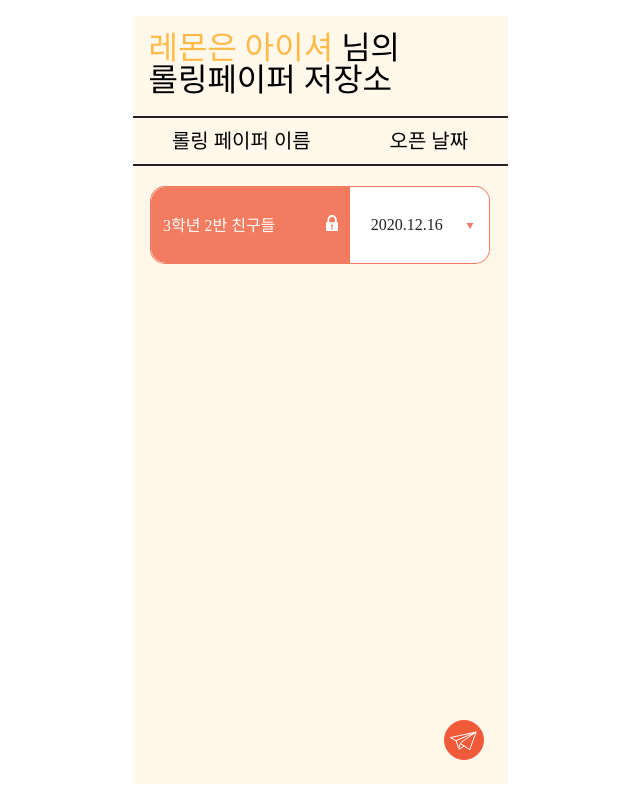
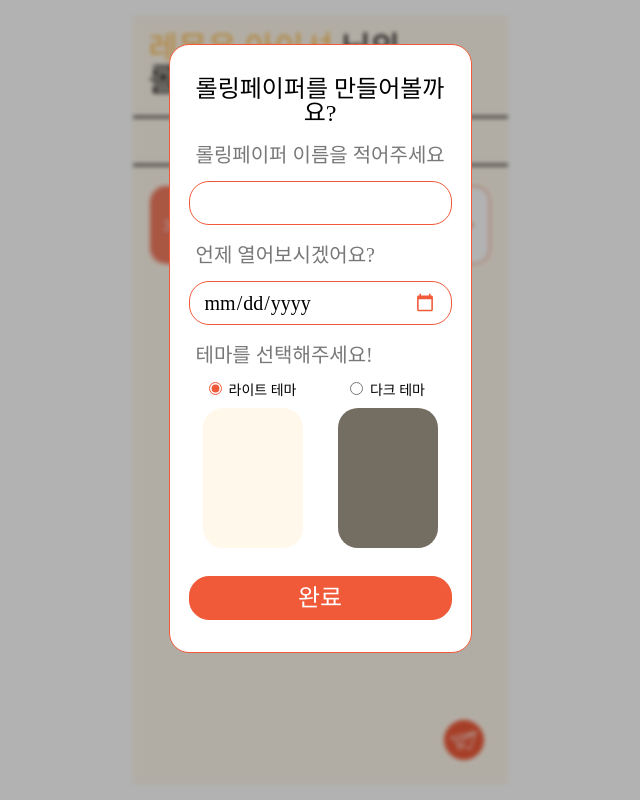
Before and after one commit to Memory-maker/rolling-paper-client, a React (Vite) app: page /mypage in a window 1280 px wide. Both pictures are taken after a click on the button 783 px from the left and 740 px from the top of the page. Shown: the whole page, without its empty margins (320-960 px from the left). Built offline with nearby package versions, Linux system fonts and the light colour scheme; a web font is replaced by a local one.

Commit message:
Feat: mix modal and mypage

```diff
--- a/src/pages/MakeRoll/index.tsx
+++ b/src/pages/Modal/MakeRoll/index.tsx
@@ -1,18 +1,15 @@
-import { useCallback, ChangeEvent, useState } from "react";
-import { useNavigate } from "react-router-dom";
-
-import Modal from "../Modal";
+import { MouseEvent, ChangeEvent, useState } from "react";
 
 import styled from "styled-components";
 
 interface Props {
-  setIsModalOpen: (state: boolean) => void;
+  // setIsModalOpen: (state: boolean) => void;
+  handleClickButton: (e: MouseEvent<HTMLButtonElement>) => void;
 }
 
 const Wrapper = styled.div`
   display: flex;
   max-width: 100%;
-  max-height: 300px;
   flex-direction: column;
   justify-content: space-between;
   align-items: center;
@@ -106,7 +103,7 @@ const Button = styled.button`
   cursor: pointer;
 `;
 
-function MakeRoll({ setIsModalOpen }: Props) {
+function MakeRoll({ handleClickButton }: Props) {
   const [title, setTitle] = useState("");
   const [dueDate, setDueDate] = useState("");
   const [paperTheme, setPaperTheme] = useState("");
@@ -124,26 +121,7 @@ function MakeRoll({ setIsModalOpen }: Props) {
     setPaperTheme(e.currentTarget.value);
   };
 
-  const handleClickButton = () => {
-    fetch("백엔드쪽 서버 url", {
-      method: "post",
-      body: JSON.stringify({
-        title: title,
-        dueDate: dueDate,
-        paperTheme: paperTheme,
-        batch: 1,
-      }),
-    })
-      .then((res) => res.json())
-      .then((res) => {
-        if (res.success) {
-          setPaperUrl(`https://rolling-paper-client-peach.vercel.app/rollingPaper/${res.json()}`);
-        }
-      });
-  };
-
   return (
-    <Modal setIsModalOpen={setIsModalOpen}>
     <Wrapper>
       <Title>롤링페이퍼를 만들어볼까요?</Title>
 
@@ -181,7 +159,6 @@ function MakeRoll({ setIsModalOpen }: Props) {
         </Button>
       </form>
     </Wrapper>
-    </Modal>
   );
 }
 
--- a/src/pages/ShareRoll/index.tsx
+++ b/src/pages/Modal/ShareRoll/index.tsx
@@ -1,7 +1,7 @@
 import { useCallback, useState } from "react";
 import { useNavigate } from "react-router-dom";
 
-import Modal from "../Modal";
+import Modal from "..";
 
 import { ReactComponent as ShareIcon } from "/src/assets/svgs/share.svg";
 import { ReactComponent as ClipboardIcon } from "/src/assets/svgs/Text-files.svg";
@@ -87,32 +87,31 @@ const Span = styled.span`
   padding: 0 15px;
 `;
 
-function ShareRoll({ setIsModalOpen }: Props) {
+function ShareRoll() {
+  const [visible, setVisible] = useState(true);
   const handleClickButton = useCallback(() => {
-    // 공유하기 버튼
+    setVisible(false);
   }, []);
 
   return (
-    <Modal setIsModalOpen={setIsModalOpen}>
     <Wrapper>
       <Title>롤링 페이퍼를 만들었어요! 이제 친구들에게 써달라고 말해볼까요?</Title>
 
       <form>
         <Label>롤링페이퍼 링크</Label>
         <InputWrapper>
-            <InputField type="text" name="paperUrl" />
+          <InputField type="text" name="paperUrl" value="https://rolling-paper-client-blue.vercel.app/" />
           <IconWrapper>
             <ClipboardIcon />
           </IconWrapper>
         </InputWrapper>
 
-          <Button type="submit" onClick={handleClickButton}>
-            <Span>공유하기</Span>
-            <ShareIcon />
+        <Button type="button" onClick={handleClickButton}>
+          <Span>닫기</Span>
+          {/* <ShareIcon /> */}
         </Button>
       </form>
     </Wrapper>
-    </Modal>
   );
 }
 
--- a/src/pages/Modal/index.tsx
+++ b/src/pages/Modal/index.tsx
@@ -1,15 +1,14 @@
-import { ReactNode, useRef } from "react";
+import { useRef, useState } from "react";
 import ReactDOM from "react-dom";
+
+import MakeRoll from "./MakeRoll";
+import ShareRoll from "./ShareRoll";
 
 import styled from "styled-components";
 
-interface Props {
-  children: ReactNode;
-  setIsModalOpen: (state: boolean) => void;
-}
-
 const ModalWrapper = styled.div`
   display: flex;
+  position: absolute;
   justify-content: center;
   width: 100%;
   height: 100vh;
@@ -21,9 +20,11 @@ const ModalWrapper = styled.div`
 `;
 
 const ModalBody = styled.div`
-  position: relative;
+  /* flex-direction: column; */
+  position: absolute;
   width: 303px;
-  height: 583px;
+  /* height: 583px; */
+
   padding: 32px 24px;
   margin-top: 44px;
   background-color: #ffffff;
@@ -31,17 +32,43 @@ const ModalBody = styled.div`
   border: 1px solid #f05a39;
 `;
 
-function Modal({ children, setIsModalOpen }: Props) {
+function Modal() {
   const modalRoot = document.getElementById("modal") as HTMLDivElement;
   const modalRef = useRef<HTMLDivElement>(null);
+  const [makeRollVisible, setMakeRollVisible] = useState(true);
+  const [shareRollVisible, setShareRollVisible] = useState(false);
+
+  const handleClickButton = () => {
+    setMakeRollVisible(false);
+    setShareRollVisible(true);
+    // fetch("백엔드쪽 서버 url", {
+    //   method: "post",
+    //   body: JSON.stringify({
+    //     title: title,
+    //     dueDate: dueDate,
+    //     paperTheme: paperTheme,
+    //     batch: 1,
+    //   }),
+    // })
+    //   .then((res) => res.json())
+    //   .then((res) => {
+    //     if (res.success) {
+    //       setPaperUrl(`https://rolling-paper-client-peach.vercel.app/rollingPaper/${res.json()}`);
+    //     }
+    //   });
+  };
 
   const handleModalOutsideClick = () => {
-    setIsModalOpen(false);
+    // setIsModalOpen(false);
   };
 
   return ReactDOM.createPortal(
     <ModalWrapper ref={modalRef} onClick={handleModalOutsideClick}>
-      <ModalBody>{children}</ModalBody>
+      {/* <ModalWrapper ref={modalRef}> */}
+      <ModalBody>
+        {makeRollVisible && <MakeRoll handleClickButton={handleClickButton} />}
+        {shareRollVisible && <ShareRoll />}
+      </ModalBody>
     </ModalWrapper>,
     modalRoot,
   );
--- a/src/pages/MyPage/components/AddButton/index.tsx
+++ b/src/pages/MyPage/components/AddButton/index.tsx
@@ -1,16 +1,13 @@
+import { useCallback, useState, MouseEvent } from "react";
+
 import { ReactComponent as PaperAirPlaneIcon } from "/src/assets/svgs/paper-airplane.svg";
-
 import styled from "styled-components";
 
-import { useCallback, useState } from "react";
+interface Props {
+  handleClickButton: (e: MouseEvent<HTMLButtonElement>) => void;
+}
 
-function AddButton() {
-  const [isModalOpen, setIsModalOpen] = useState(false);
-
-  const handleClickButton = useCallback(() => {
-    setIsModalOpen((prevState) => !prevState);
-  }, [isModalOpen]);
-
+function AddButton({ handleClickButton }: Props) {
   return (
     <StyledButton type="button" onClick={handleClickButton}>
       {<StyledIcon />}
--- a/src/pages/MyPage/index.tsx
+++ b/src/pages/MyPage/index.tsx
@@ -1,7 +1,9 @@
+import { useCallback, useState } from "react";
+import Main from "./Main";
+import Header from "./Header";
 import AddButton from "./components/AddButton";
 import styled from "styled-components";
-import Header from "./Header";
-import Main from "./Main";
+import Modal from "../Modal";
 
 function MyPage() {
   const USER_NAME = "레몬은 아이셔";
@@ -15,12 +17,19 @@ function MyPage() {
     );
   };
 
+  const [isModalOpen, setIsModalOpen] = useState(false);
+
+  const handleClickButton = useCallback(() => {
+    setIsModalOpen((prevState) => !prevState);
+  }, [isModalOpen]);
+
   return (
     <MyPageLayout>
       <HeaderWrapper>
         <Header>{renderHeaderInfo()}</Header>
         <Main />
-        <AddButton />
+        <AddButton handleClickButton={handleClickButton} />
+        {isModalOpen && <Modal />}
       </HeaderWrapper>
     </MyPageLayout>
   );
```
Lines whose indentation alone changed are shown as unchanged.
